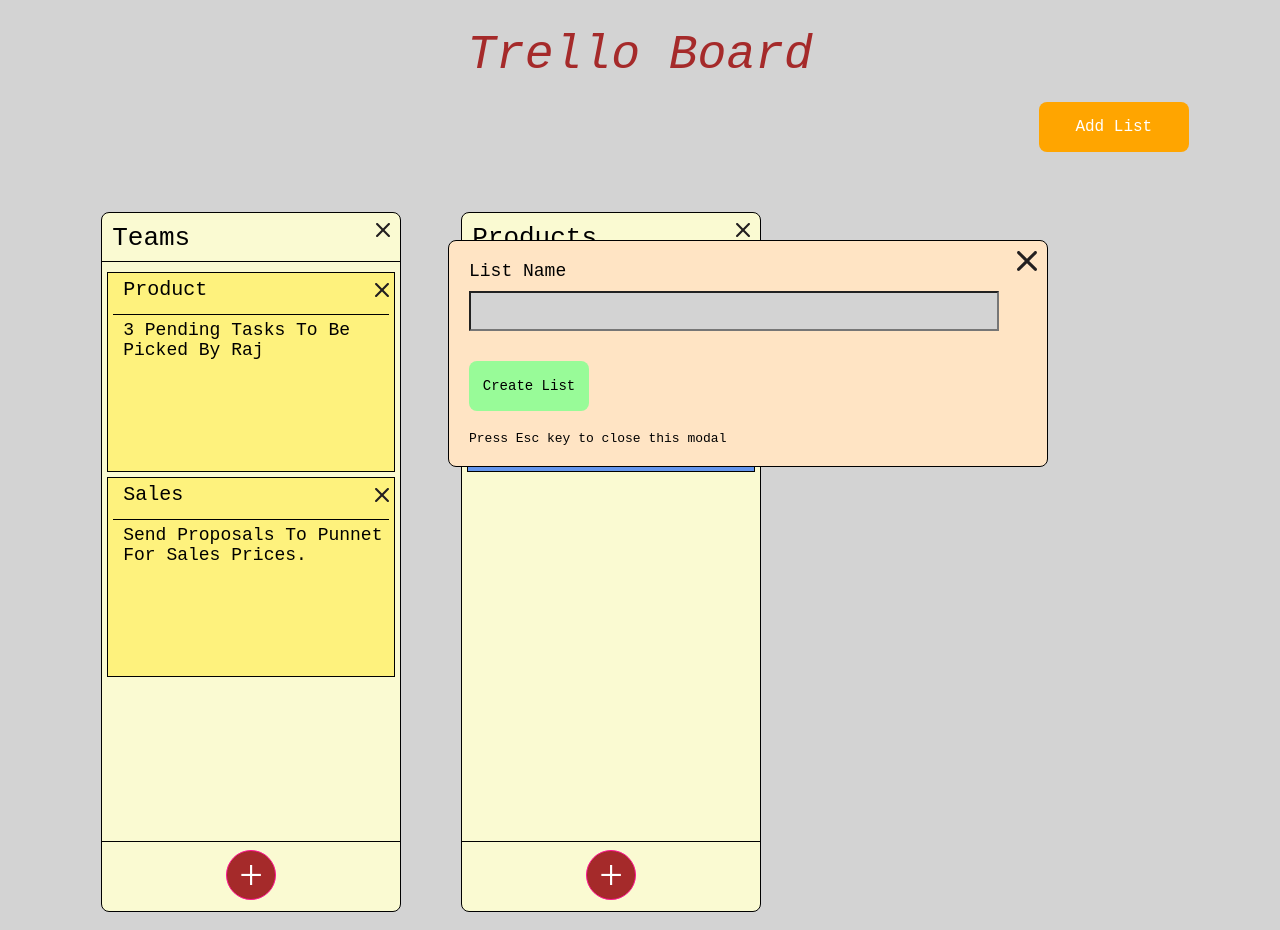
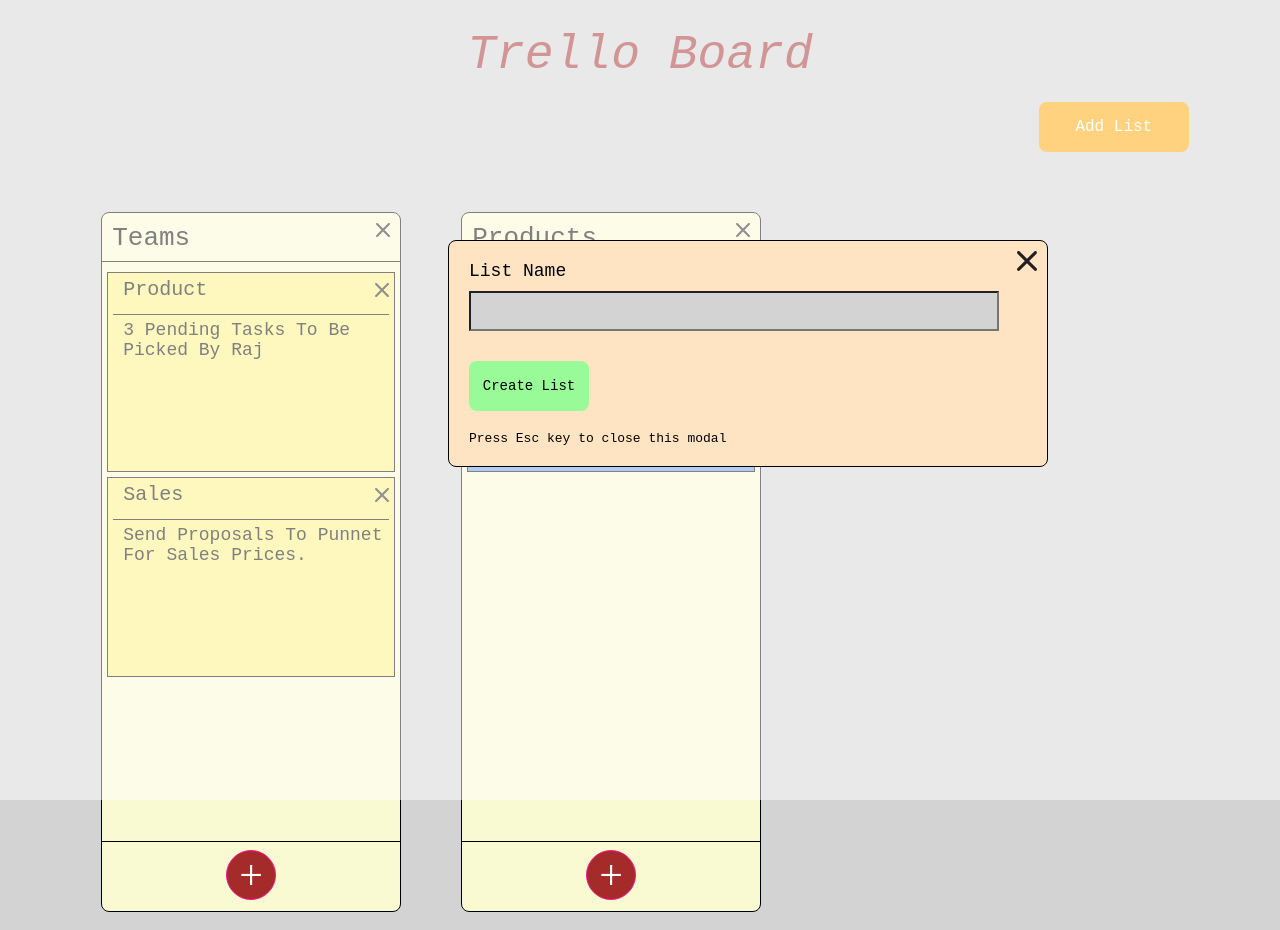
Before and after one commit to s-prajjwal/trello-board, a website: page index.html in a window 1280 px wide. Both pictures are taken after a click on the button "Add List". Drawn offline with Linux system fonts and the light colour scheme.

Commit message:
added overlay when modal is opened

```diff
--- a/index.html
+++ b/index.html
@@ -12,6 +12,7 @@
 
 <body>
     <div id="main-wrapper">
+        <div id="overlay" ></div>
         <div id="body-heading">Trello Board</div>
         <div id="wrapper">
             <div id="content-head">
--- a/js/index.js
+++ b/js/index.js
@@ -32,12 +32,23 @@
         if (addListModal) addListModal.remove();
         if (addCardModal) addCardModal.remove();
     }
-})
+});
+
+function activateOverlay() {
+    document.getElementById("overlay").style.display = "block";
+    document.getElementById("main-wrapper").style.pointerEvents = "none";
+}
+
+function deactivateOverlay() {
+    document.getElementById("overlay").style.display = "none";
+    document.getElementById("main-wrapper").style.pointerEvents = "all";
+}
 
 // function to show the Modal to Add List
 function showAddListModal() {
     // create a div for Modal and all input fields to it
     // then append it to content-body/list-row div as the child
+    activateOverlay();
     const addListModal = document.createElement("div");
     addListModal.className = "modal-wrapper";
     addListModal.id = "add-list-modal";
@@ -50,6 +61,7 @@
         const newTitle = document.getElementById("list-name-input").value;
         const newList = insertList(newTitle);
         createList(newList);
+        deactivateOverlay();
         addListModal.remove();
     });
     // Pressing enter will submit the title and create a new list
@@ -62,6 +74,7 @@
     });
     const modalCloseBtn = document.getElementsByClassName("modal-close");
     modalCloseBtn[0].addEventListener("click", function () {
+        deactivateOverlay();
         addListModal.remove();
     });
 }
@@ -92,6 +105,7 @@
 
 // function to show the Modal to add Add Card
 function showAddCardModal(titleId) {
+    activateOverlay();
     const addCardModal = document.createElement("div");
     addCardModal.className = "modal-wrapper";
     addCardModal.id = "add-card-modal";
@@ -106,6 +120,7 @@
         const newCard = insertCard(titleId, newCardTitle, newCardDesc);
         const cardColor = findList(titleId).cardColor;
         createCard(titleId, newCard, cardColor);
+        deactivateOverlay();
         addCardModal.remove();
     });
     const cardDescTxtArea = document.getElementById("card-desc-text-area");
@@ -117,6 +132,7 @@
     });
     const modalCloseBtn = document.getElementsByClassName("modal-close");
     modalCloseBtn[0].addEventListener("click", function () {
+        deactivateOverlay();
         addCardModal.remove();
     });
 }
--- a/styles/index.css
+++ b/styles/index.css
@@ -10,6 +10,19 @@
     max-width: 90%;
     margin: 0 auto;
     border-radius: 8px;
+    position: relative;
+}
+
+#overlay {
+    position: fixed;
+    top: 0;
+    left: 0;
+    bottom: 0;
+    right: 0;
+    display: none;
+    background-color: rgba(255, 255, 255, 0.5);
+    z-index: 1;
+    cursor: not-allowed;
 }
 
 #body-heading {
@@ -66,6 +79,7 @@
     border-radius: 8px;
     padding: 20px;
     background-color: bisque;
+    z-index: 2;
 }
 
 #add-list-modal {
@@ -117,7 +131,7 @@
     border-radius: 8px;
 }
 
-.modal-footer-note{
+.modal-footer-note {
     font-family: monospace;
     margin-top: 10px;
 }
@@ -171,7 +185,7 @@
     margin-top: 5px;
 }
 
-.modal-close{
+.modal-close {
     cursor: pointer;
     position: absolute;
     top: 10px;
```
